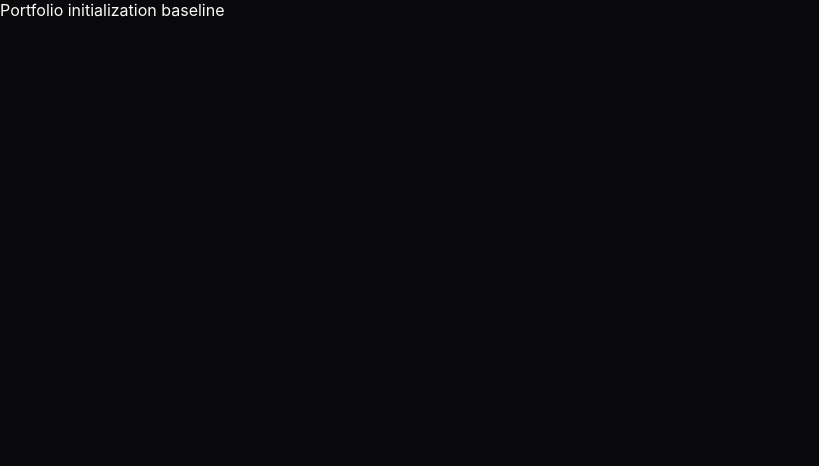
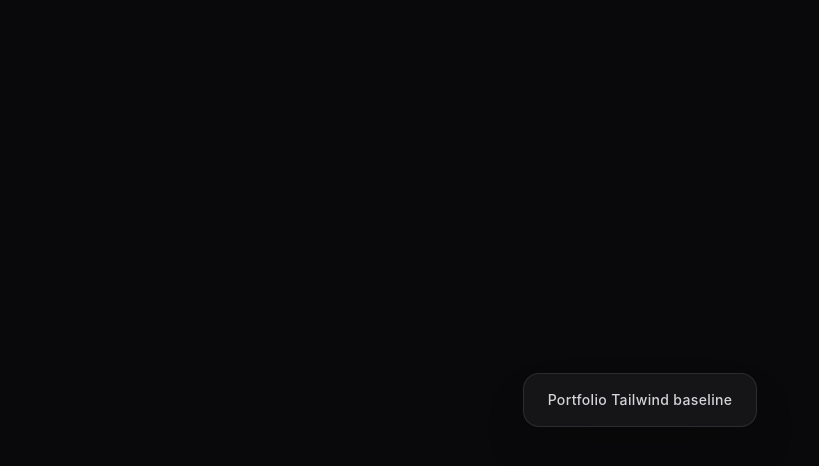
Before and after one commit to Strange-Men/Portfolio, a React (Vite) app: page / in a window 1280 px wide. Shown: the top 466 px of the page, without its empty margins (0-819 px from the left). Built offline with nearby package versions, Linux system fonts and the light colour scheme; the HTML template or start-up script is replaced by a standard one.

Commit message:
chore: configure tailwind css

```diff
--- a/package.json
+++ b/package.json
@@ -13,9 +13,11 @@
     "react-dom": "19.2.7"
   },
   "devDependencies": {
+    "@tailwindcss/vite": "4.3.1",
     "@types/react": "19.2.17",
     "@types/react-dom": "19.2.3",
     "@vitejs/plugin-react": "6.0.2",
+    "tailwindcss": "4.3.1",
     "typescript": "6.0.3",
     "vite": "8.0.16"
   }
--- a/src/App.tsx
+++ b/src/App.tsx
@@ -1,7 +1,14 @@
 function App() {
   return (
-    <main aria-label="Portfolio initialization baseline">
-      Portfolio initialization baseline
+    <main
+      className="flex min-h-screen items-center justify-center bg-zinc-950 px-6 text-zinc-50"
+      aria-label="Portfolio Tailwind baseline"
+    >
+      <div className="rounded-2xl border border-white/10 bg-white/5 px-6 py-4 text-center shadow-2xl">
+        <p className="text-sm font-medium tracking-wide text-zinc-300">
+          Portfolio Tailwind baseline
+        </p>
+      </div>
     </main>
   );
 }
--- a/src/index.css
+++ b/src/index.css
@@ -1,3 +1,5 @@
+@import "tailwindcss";
+
 :root {
   font-family:
     Inter, system-ui, -apple-system, BlinkMacSystemFont, "Segoe UI", sans-serif;
@@ -9,8 +11,13 @@
   box-sizing: border-box;
 }
 
+html {
+  scroll-behavior: smooth;
+}
+
 body {
   margin: 0;
   min-width: 320px;
   min-height: 100vh;
+  background: #09090b;
 }
--- a/vite.config.ts
+++ b/vite.config.ts
@@ -1,6 +1,7 @@
 import { defineConfig } from 'vite';
 import react from '@vitejs/plugin-react';
+import tailwindcss from '@tailwindcss/vite';
 
 export default defineConfig({
-  plugins: [react()],
+  plugins: [react(), tailwindcss()],
 });
```
Also changed, not shown: 2 other files (tests, documents, lock files or other folders).
